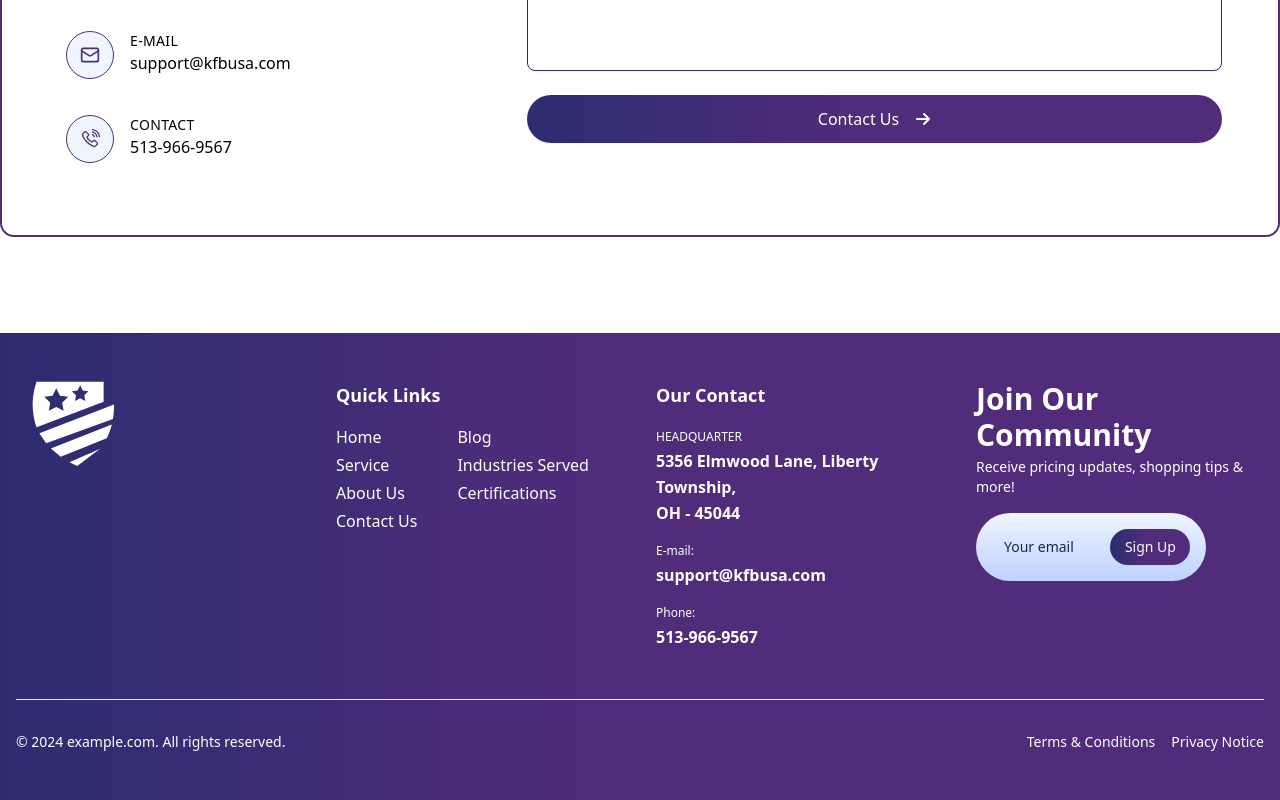
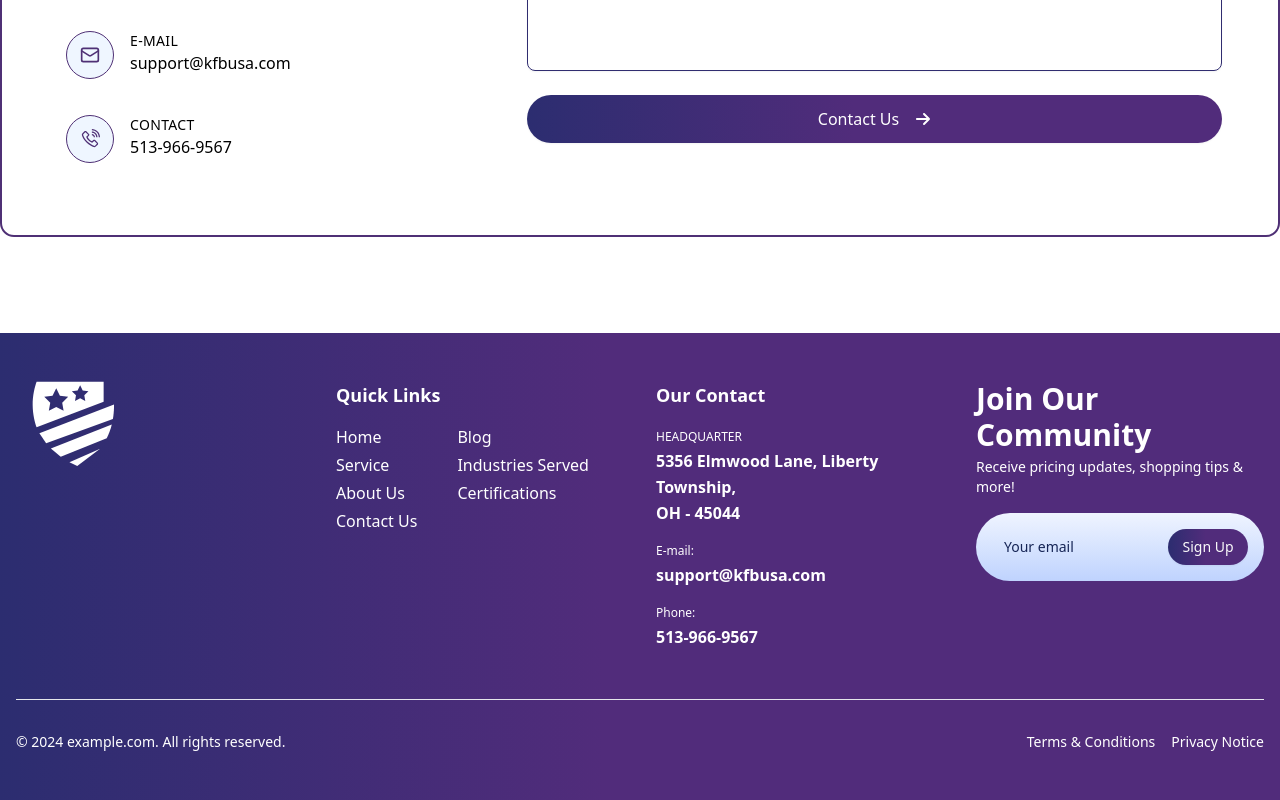
Before and after one commit to MdJowelAhmed/amarjit-website-by-tanvir, a Next.js app: page / in a window 1280 px wide. Shown: the part 5331-6131 px from the top of the page. Built offline with nearby package versions, Linux system fonts and the light colour scheme.

Commit message:
footer ok

```diff
--- a/src/project_components/footer/Footer.jsx
+++ b/src/project_components/footer/Footer.jsx
@@ -116,11 +116,11 @@ export function Footer() {
 						</div>
 
 						<div className="flex flex-col space-y-2 max-w-full">
-							<div className="footer-newsletter-gradient p-4 max-w-4/5 rounded-full flex gap-4">
+							<div className="footer-newsletter-gradient p-4 max-w-[20rem] rounded-full flex justify-between">
 								<Input
 									type="email"
 									placeholder="Your email"
-									className="border-none focus:border-none shadow-none max-w-64 placeholder:text-blue-950"
+									className="border-none focus:border-none shadow-none h-9 text-black max-w-64 placeholder:text-blue-950"
 								/>
 								<Button className="gardient-style max-w-20 rounded-full">
 									Sign Up
@@ -134,16 +134,16 @@ export function Footer() {
 				<div className="border-t border-gray-200 dark:border-gray-700 mt-12 pt-8 flex flex-col md:flex-row justify-between items-center gap-4">
 					<p className="text-sm">© 2024 example.com. All rights reserved.</p>
 					<div className="flex gap-4">
-						<a
+						<Link
 							href="#"
-							className="text-sm hover:text-primary transition-colors">
+							className="text-sm hover:scale-105 transition-colors">
 							Terms & Conditions
-						</a>
-						<a
+						</Link>
+						<Link
 							href="#"
-							className="text-sm hover:text-primary transition-colors">
+							className="text-sm hover:scale-105 transition-colors">
 							Privacy Notice
-						</a>
+						</Link>
 					</div>
 				</div>
 			</div>
```
